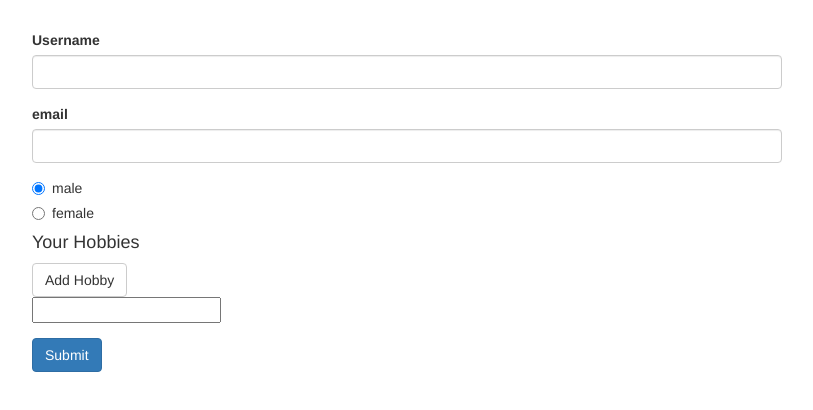
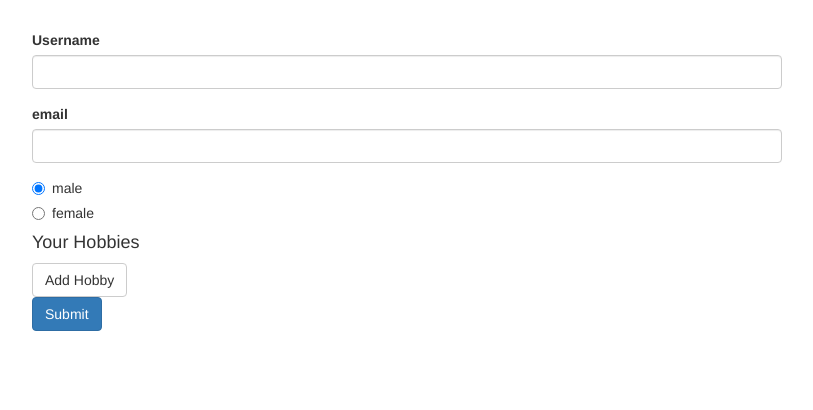
Before and after one commit to liujiani505/angular-practices, an Angular app in the folder forms-reactive/: page / in a window 1280 px wide. Shown: the top 410 px of the page, without its empty margins (233-1046 px from the left). Built offline with nearby package versions, Linux system fonts and the light colour scheme.

Commit message:
finished array of form controls

```diff
--- a/forms-reactive/src/app/app.component.html
+++ b/forms-reactive/src/app/app.component.html
@@ -36,8 +36,8 @@
         <div formArrayName="hobbies">
           <h4>Your Hobbies</h4>
           <button class="btn btn-default" type="button" (click)="onAddHobby()">Add Hobby</button>
-          <div class="form-group">
-            <input type="text" >
+          <div class="form-group" *ngFor="let hobbyControl of getControls(); let i = index">
+            <input type="text" class="form-control" [formControlName]="i">
           </div>
         </div>
 
--- a/forms-reactive/src/app/app.component.ts
+++ b/forms-reactive/src/app/app.component.ts
@@ -29,4 +29,7 @@ export class AppComponent implements OnInit{
     const control = new FormControl(null, Validators.required);
     (<FormArray>this.signupForm.get('hobbies')).push(control);
   }
+  getControls() {
+    return (<FormArray>this.signupForm.get('hobbies')).controls;
+  }
 }
```
